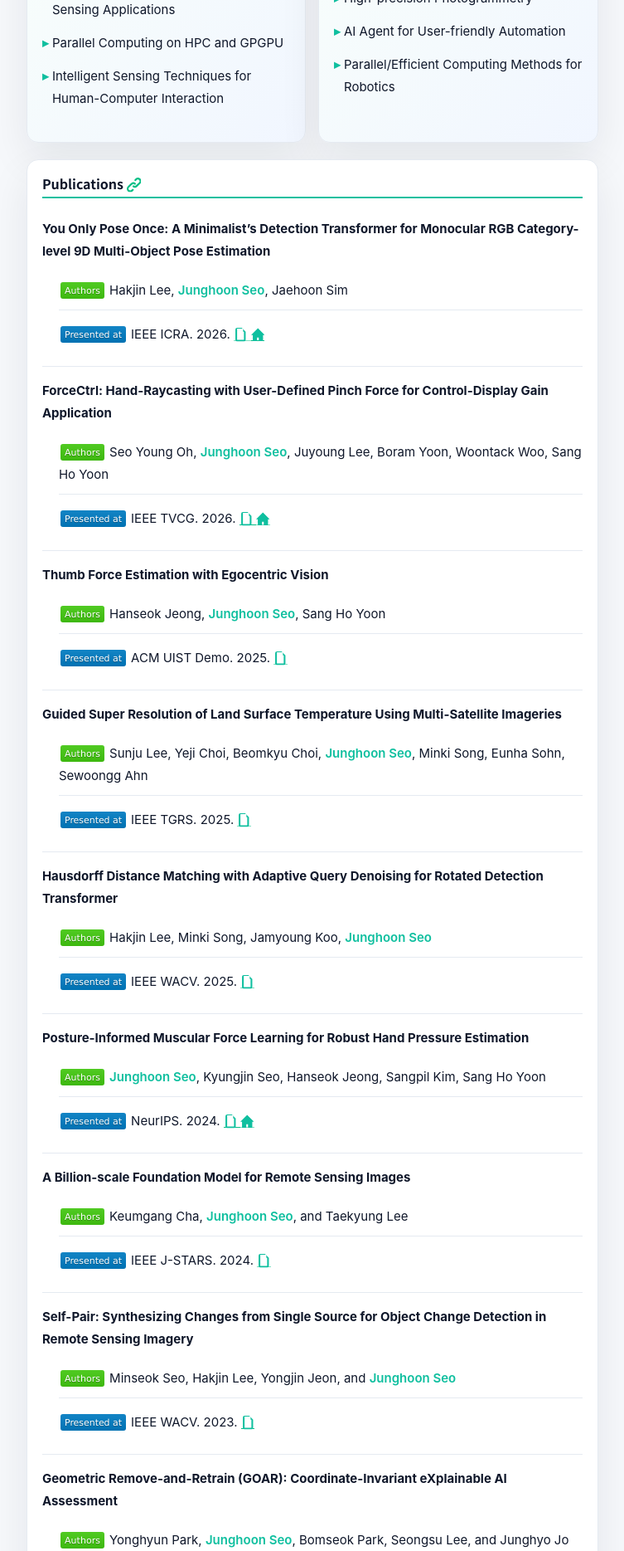
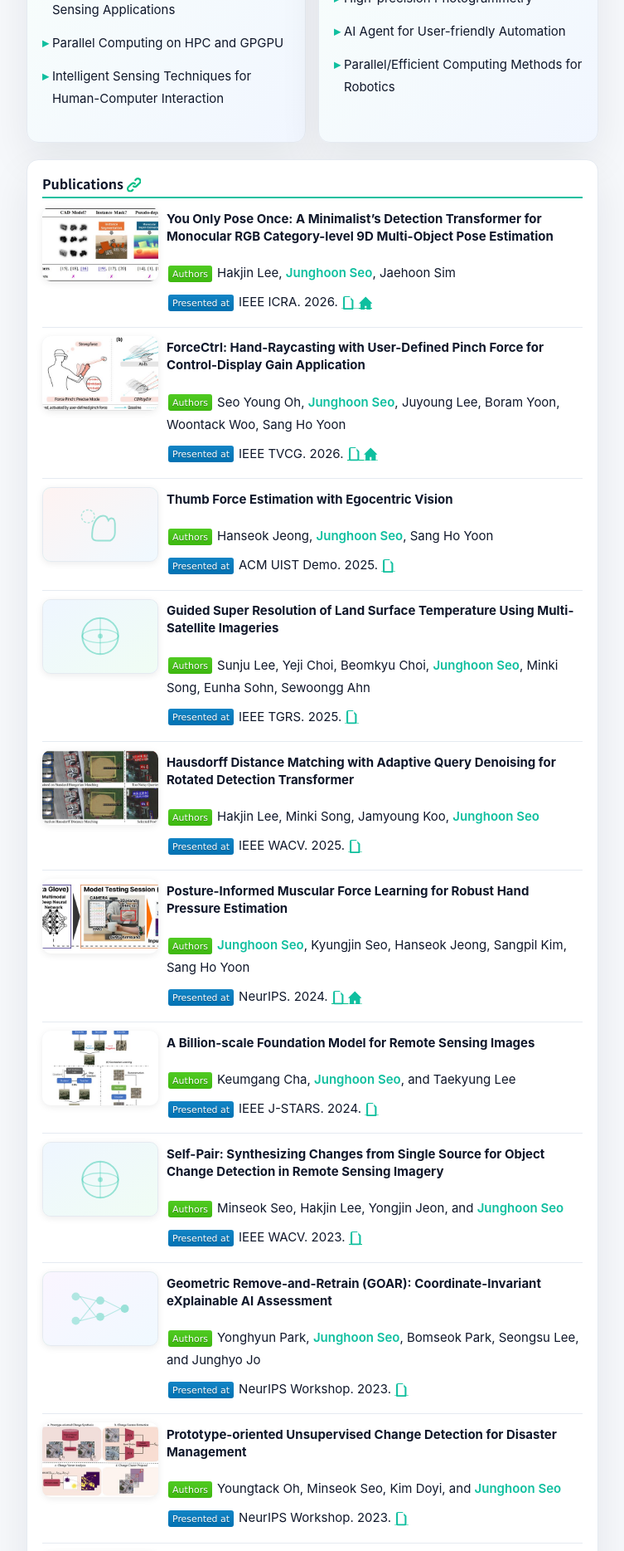
Before and after one commit to mikigom/mikigom.github.io, a Jekyll site: the page built from index.md, in a window 1280 px wide. Shown: the part 1221-3090 px from the top of the page at 83% size, without its empty margins (263-1016 px from the left). Built offline with Jekyll 4.4.1, drawn with Linux system fonts in a browser that asks for light colours.

Commit message:
feat: add publication thumbnails with card-style preview layout
Co-Authored-By: Claude Sonnet 4.6 <noreply@anthropic.com>

```diff
--- a/index.md
+++ b/index.md
@@ -68,80 +68,297 @@ show_title: false
 </article>
 </section>
 
-<section class="card card--wide card--papers" markdown="1">
+<section class="card card--wide card--papers">
 <h4>Publications <a href="https://scholar.google.com/citations?user=9KBQk-YAAAAJ&hl=en" aria-label="Google Scholar" title="Google Scholar">{% include icon.html id="link" width="14" height="14" %}</a></h4>
-* **You Only Pose Once: A Minimalist's Detection Transformer for Monocular RGB Category-level 9D Multi-Object Pose Estimation**
+
+<div class="pub-entry">
+  <div class="pub-thumb">
+    <img src="/assets/papers/yopo.jpg" alt="You Only Pose Once" loading="lazy" />
+  </div>
+  <div class="pub-text" markdown="1">
+
+**You Only Pose Once: A Minimalist's Detection Transformer for Monocular RGB Category-level 9D Multi-Object Pose Estimation**
   - <img height="10" src="/assets/-Authors-brightgreen.svg"> Hakjin Lee, <U>Junghoon Seo</U>, Jaehoon Sim
   - <img height="10" src="/assets/-Presented%20at-blue.svg"> IEEE ICRA. 2026. <a href="https://arxiv.org/abs/2508.14965" aria-label="Paper link" title="Paper link">{% include icon.html id="paper" width="14" height="14" %}</a> <a href="https://mikigom.github.io/YOPO-project-page/" aria-label="Project page link" title="Project Page">{% include icon.html id="home" width="14" height="14" %}</a>
-* **ForceCtrl: Hand-Raycasting with User-Defined Pinch Force for Control-Display Gain Application**
+  </div>
+</div>
+
+<div class="pub-entry">
+  <div class="pub-thumb">
+    <img src="/assets/papers/forcectrl.jpg" alt="ForceCtrl: Hand-Raycasting" loading="lazy" />
+  </div>
+  <div class="pub-text" markdown="1">
+
+**ForceCtrl: Hand-Raycasting with User-Defined Pinch Force for Control-Display Gain Application**
   - <img height="10" src="/assets/-Authors-brightgreen.svg"> Seo Young Oh, <U>Junghoon Seo</U>, Juyoung Lee, Boram Yoon, Woontack Woo, Sang Ho Yoon
   - <img height="10" src="/assets/-Presented%20at-blue.svg"> IEEE TVCG. 2026. <a href="https://ieeexplore.ieee.org/xpl/RecentIssue.jsp?punumber=2945" aria-label="Paper link" title="Paper link">{% include icon.html id="paper" width="14" height="14" %}</a> <a href="https://ohseo.github.io/projects/2025_01_forcectrl/" aria-label="Project page link" title="Project Page">{% include icon.html id="home" width="14" height="14" %}</a>
-* **Thumb Force Estimation with Egocentric Vision**
+  </div>
+</div>
+
+<div class="pub-entry">
+  <div class="pub-thumb pub-thumb--placeholder">
+    <img src="/assets/papers/placeholder-hci.svg" alt="placeholder" loading="lazy" />
+  </div>
+  <div class="pub-text" markdown="1">
+
+**Thumb Force Estimation with Egocentric Vision**
   - <img height="10" src="/assets/-Authors-brightgreen.svg"> Hanseok Jeong, <U>Junghoon Seo</U>, Sang Ho Yoon
   - <img height="10" src="/assets/-Presented%20at-blue.svg"> ACM UIST Demo. 2025. <a href="https://dl.acm.org/doi/10.1145/3746058.3760441" aria-label="Paper link" title="Paper link">{% include icon.html id="paper" width="14" height="14" %}</a>
-* **Guided Super Resolution of Land Surface Temperature Using Multi-Satellite Imageries**
+  </div>
+</div>
+
+<div class="pub-entry">
+  <div class="pub-thumb pub-thumb--placeholder">
+    <img src="/assets/papers/placeholder-rs.svg" alt="placeholder" loading="lazy" />
+  </div>
+  <div class="pub-text" markdown="1">
+
+**Guided Super Resolution of Land Surface Temperature Using Multi-Satellite Imageries**
   - <img height="10" src="/assets/-Authors-brightgreen.svg"> Sunju Lee, Yeji Choi, Beomkyu Choi, <U>Junghoon Seo</U>, Minki Song, Eunha Sohn, Sewoongg Ahn
   - <img height="10" src="/assets/-Presented%20at-blue.svg"> IEEE TGRS. 2025. <a href="https://ieeexplore.ieee.org/document/11011314" aria-label="Paper link" title="Paper link">{% include icon.html id="paper" width="14" height="14" %}</a>
-* **Hausdorff Distance Matching with Adaptive Query Denoising for Rotated Detection Transformer**
+  </div>
+</div>
+
+<div class="pub-entry">
+  <div class="pub-thumb">
+    <img src="/assets/papers/hdm-detr.jpg" alt="Hausdorff Distance Matching" loading="lazy" />
+  </div>
+  <div class="pub-text" markdown="1">
+
+**Hausdorff Distance Matching with Adaptive Query Denoising for Rotated Detection Transformer**
   - <img height="10" src="/assets/-Authors-brightgreen.svg"> Hakjin Lee, Minki Song, Jamyoung Koo, <U>Junghoon Seo</U>
   - <img height="10" src="/assets/-Presented%20at-blue.svg"> IEEE WACV. 2025. <a href="https://arxiv.org/abs/2305.07598" aria-label="Paper link" title="Paper link">{% include icon.html id="paper" width="14" height="14" %}</a>
-* **Posture-Informed Muscular Force Learning for Robust Hand Pressure Estimation**
+  </div>
+</div>
+
+<div class="pub-entry">
+  <div class="pub-thumb">
+    <img src="/assets/papers/pimforce.jpg" alt="Posture-Informed Muscular Force" loading="lazy" />
+  </div>
+  <div class="pub-text" markdown="1">
+
+**Posture-Informed Muscular Force Learning for Robust Hand Pressure Estimation**
   - <img height="10" src="/assets/-Authors-brightgreen.svg"> <U>Junghoon Seo</U>, Kyungjin Seo, Hanseok Jeong, Sangpil Kim, Sang Ho Yoon
   - <img height="10" src="/assets/-Presented%20at-blue.svg"> NeurIPS. 2024. <a href="https://neurips.cc/virtual/2024/poster/95565" aria-label="Paper link" title="Paper link">{% include icon.html id="paper" width="14" height="14" %}</a> <a href="https://pimforce.hcitech.org/" aria-label="Project page link" title="Project Page">{% include icon.html id="home" width="14" height="14" %}</a>
-* **A Billion-scale Foundation Model for Remote Sensing Images**
+  </div>
+</div>
+
+<div class="pub-entry">
+  <div class="pub-thumb">
+    <img src="/assets/papers/billion-rs.jpg" alt="Billion-scale Foundation Model" loading="lazy" />
+  </div>
+  <div class="pub-text" markdown="1">
+
+**A Billion-scale Foundation Model for Remote Sensing Images**
   - <img height="10" src="/assets/-Authors-brightgreen.svg"> Keumgang Cha, <U>Junghoon Seo</U>, and Taekyung Lee
   - <img height="10" src="/assets/-Presented%20at-blue.svg"> IEEE J-STARS. 2024. <a href="https://arxiv.org/abs/2304.05215" aria-label="Paper link" title="Paper link">{% include icon.html id="paper" width="14" height="14" %}</a>
-* **Self-Pair: Synthesizing Changes from Single Source for Object Change Detection in Remote Sensing Imagery**
+  </div>
+</div>
+
+<div class="pub-entry">
+  <div class="pub-thumb pub-thumb--placeholder">
+    <img src="/assets/papers/placeholder-rs.svg" alt="placeholder" loading="lazy" />
+  </div>
+  <div class="pub-text" markdown="1">
+
+**Self-Pair: Synthesizing Changes from Single Source for Object Change Detection in Remote Sensing Imagery**
   - <img height="10" src="/assets/-Authors-brightgreen.svg"> Minseok Seo, Hakjin Lee, Yongjin Jeon, and <U>Junghoon Seo</U>
   - <img height="10" src="/assets/-Presented%20at-blue.svg"> IEEE WACV. 2023. <a href="https://openaccess.thecvf.com/content/WACV2023/html/Seo_Self-Pair_Synthesizing_Changes_From_Single_Source_for_Object_Change_Detection_WACV_2023_paper.html" aria-label="Paper link" title="Paper link">{% include icon.html id="paper" width="14" height="14" %}</a>
-* **Geometric Remove-and-Retrain (GOAR): Coordinate-Invariant eXplainable AI Assessment**
+  </div>
+</div>
+
+<div class="pub-entry">
+  <div class="pub-thumb pub-thumb--placeholder">
+    <img src="/assets/papers/placeholder-ml.svg" alt="placeholder" loading="lazy" />
+  </div>
+  <div class="pub-text" markdown="1">
+
+**Geometric Remove-and-Retrain (GOAR): Coordinate-Invariant eXplainable AI Assessment**
   - <img height="10" src="/assets/-Authors-brightgreen.svg"> Yonghyun Park, <U>Junghoon Seo</U>, Bomseok Park, Seongsu Lee, and Junghyo Jo
   - <img height="10" src="/assets/-Presented%20at-blue.svg"> NeurIPS Workshop. 2023. <a href="https://openreview.net/forum?id=gh69Bu7k48" aria-label="Paper link" title="Paper link">{% include icon.html id="paper" width="14" height="14" %}</a>
-* **Prototype-oriented Unsupervised Change Detection for Disaster Management**
+  </div>
+</div>
+
+<div class="pub-entry">
+  <div class="pub-thumb">
+    <img src="/assets/papers/proto-cd.jpg" alt="Prototype-oriented Unsupervised CD" loading="lazy" />
+  </div>
+  <div class="pub-text" markdown="1">
+
+**Prototype-oriented Unsupervised Change Detection for Disaster Management**
   - <img height="10" src="/assets/-Authors-brightgreen.svg"> Youngtack Oh, Minseok Seo, Kim Doyi, and <U>Junghoon Seo</U>
   - <img height="10" src="/assets/-Presented%20at-blue.svg"> NeurIPS Workshop. 2023. <a href="https://arxiv.org/abs/2310.09759" aria-label="Paper link" title="Paper link">{% include icon.html id="paper" width="14" height="14" %}</a>
-* **Semi-Implicit Hybrid Gradient Methods with Application to Adversarial Robustness**
+  </div>
+</div>
+
+<div class="pub-entry">
+  <div class="pub-thumb">
+    <img src="/assets/papers/sihg.jpg" alt="Semi-Implicit Hybrid Gradient" loading="lazy" />
+  </div>
+  <div class="pub-text" markdown="1">
+
+**Semi-Implicit Hybrid Gradient Methods with Application to Adversarial Robustness**
   - <img height="10" src="/assets/-Authors-brightgreen.svg"> Beomsu Kim and <U>Junghoon Seo</U>
   - <img height="10" src="/assets/-Presented%20at-blue.svg"> AISTATS. 2022. <a href="https://arxiv.org/abs/2202.10523" aria-label="Paper link" title="Paper link">{% include icon.html id="paper" width="14" height="14" %}</a> <a href="https://slideslive.com/38980554/semiimplicit-hybrid-gradient-methods-with-application-to-adversarial-robustness" aria-label="Video link" title="Video link">{% include icon.html id="youtube" width="14" height="14" %}</a>
-* **Quantile Autoencoder with Abnormality Accumulation for Anomaly Detection of Multi-variate Sensor Data**
+  </div>
+</div>
+
+<div class="pub-entry">
+  <div class="pub-thumb pub-thumb--placeholder">
+    <img src="/assets/papers/placeholder-ml.svg" alt="placeholder" loading="lazy" />
+  </div>
+  <div class="pub-text" markdown="1">
+
+**Quantile Autoencoder with Abnormality Accumulation for Anomaly Detection of Multi-variate Sensor Data**
   - <img height="10" src="/assets/-Authors-brightgreen.svg"> Seunghyoung Ryu, Jiyeon Yim, <U>Junghoon Seo</U>, Yonggyun Yu, and Hogeon Seo
   - <img height="10" src="/assets/-Presented%20at-blue.svg"> IEEE Access. 2022. <a href="https://ieeexplore.ieee.org/abstract/document/9810961/" aria-label="Paper link" title="Paper link">{% include icon.html id="paper" width="14" height="14" %}</a>
-* **Contrastive Multiview Coding With Electro-Optics for SAR Semantic Segmentation**
+  </div>
+</div>
+
+<div class="pub-entry">
+  <div class="pub-thumb pub-thumb--placeholder">
+    <img src="/assets/papers/placeholder-rs.svg" alt="placeholder" loading="lazy" />
+  </div>
+  <div class="pub-text" markdown="1">
+
+**Contrastive Multiview Coding With Electro-Optics for SAR Semantic Segmentation**
   - <img height="10" src="/assets/-Authors-brightgreen.svg"> Keumgang Cha, <U>Junghoon Seo</U>, and Yeji Choi
   - <img height="10" src="/assets/-Presented%20at-blue.svg"> IEEE GRSL. 2021. <a href="https://ieeexplore.ieee.org/abstract/document/9537157?casa_token=BKmjojS1rVUAAAAA:fGEfg34u8sfBOI0rtnaq2vs2wNbFGDr3cjH-Hr9zHkKWsNwaa1EsNywaRz62t6V4jABWErGoPg" aria-label="Paper link" title="Paper link">{% include icon.html id="paper" width="14" height="14" %}</a>
-* **Training Domain-invariant Object Detector Faster with Feature Replay and Slow Learner**
+  </div>
+</div>
+
+<div class="pub-entry">
+  <div class="pub-thumb">
+    <img src="/assets/papers/domain-inv-det.jpg" alt="Training Domain-invariant Object Detector" loading="lazy" />
+  </div>
+  <div class="pub-text" markdown="1">
+
+**Training Domain-invariant Object Detector Faster with Feature Replay and Slow Learner**
   - <img height="10" src="/assets/-Authors-brightgreen.svg"> Chaehyeon Lee, <U>Junghoon Seo</U>, and Heechul Jung
   - <img height="10" src="/assets/-Presented%20at-blue.svg"> CVPR Workshop. 2021. <a href="https://arxiv.org/abs/2105.14693" aria-label="Paper link" title="Paper link">{% include icon.html id="paper" width="14" height="14" %}</a>
-* **On the Power of Deep but Naive Partial Label Learning**
+  </div>
+</div>
+
+<div class="pub-entry">
+  <div class="pub-thumb">
+    <img src="/assets/papers/naive-pll.jpg" alt="On the Power of Deep but Naive Partial Label" loading="lazy" />
+  </div>
+  <div class="pub-text" markdown="1">
+
+**On the Power of Deep but Naive Partial Label Learning**
   - <img height="10" src="/assets/-Authors-brightgreen.svg"> <U>Junghoon Seo</U> and Joon Suk Huh
   - <img height="10" src="/assets/-Presented%20at-blue.svg"> IEEE ICASSP. 2021. <a href="https://arxiv.org/abs/2010.11600" aria-label="Paper link" title="Paper link">{% include icon.html id="paper" width="14" height="14" %}</a>
-* **NL-LinkNet: Toward Lighter but More Accurate Road Extraction with Non-Local Operations**
+  </div>
+</div>
+
+<div class="pub-entry">
+  <div class="pub-thumb pub-thumb--placeholder">
+    <img src="/assets/papers/placeholder-rs.svg" alt="placeholder" loading="lazy" />
+  </div>
+  <div class="pub-text" markdown="1">
+
+**NL-LinkNet: Toward Lighter but More Accurate Road Extraction with Non-Local Operations**
   - <img height="10" src="/assets/-Authors-brightgreen.svg"> Yooseung Wang, <U>Junghoon Seo</U>, and Taegyun Jeon
   - <img height="10" src="/assets/-Presented%20at-blue.svg"> IEEE GRSL. 2021. <a href="https://ieeexplore.ieee.org/document/9336223?fbclid=IwAR05z_8K7UWYGS5Wb6kJEg_1BMGC2BpTXsV0bI8cpCqCKeLWAm8UHFXsEOw" aria-label="Paper link" title="Paper link">{% include icon.html id="paper" width="14" height="14" %}</a>
-* **Revisiting Classical Bagging with Modern Transfer Learning for On-the-fly Disaster Damage Detector**
+  </div>
+</div>
+
+<div class="pub-entry">
+  <div class="pub-thumb">
+    <img src="/assets/papers/bagging-disaster.jpg" alt="Revisiting Classical Bagging" loading="lazy" />
+  </div>
+  <div class="pub-text" markdown="1">
+
+**Revisiting Classical Bagging with Modern Transfer Learning for On-the-fly Disaster Damage Detector**
   - <img height="10" src="/assets/-Authors-brightgreen.svg"> <U>Junghoon Seo</U>, Seungwon Lee, Beomsu Kim, and Taegyun Jeon
   - <img height="10" src="/assets/-Presented%20at-blue.svg"> NeurIPS Workshop. 2019. <a href="https://arxiv.org/abs/1910.01911" aria-label="Paper link" title="Paper link">{% include icon.html id="paper" width="14" height="14" %}</a>
-* **Deep Closed-Form Subspace Clustering**
+  </div>
+</div>
+
+<div class="pub-entry">
+  <div class="pub-thumb">
+    <img src="/assets/papers/dcfsc.jpg" alt="Deep Closed-Form Subspace Clustering" loading="lazy" />
+  </div>
+  <div class="pub-text" markdown="1">
+
+**Deep Closed-Form Subspace Clustering**
   - <img height="10" src="/assets/-Authors-brightgreen.svg"> <U>Junghoon Seo</U>, Jamyoung Koo, and Taegyun Jeon
   - <img height="10" src="/assets/-Presented%20at-blue.svg"> ICCV Workshop. 2019. <a href="https://arxiv.org/abs/1908.09419" aria-label="Paper link" title="Paper link">{% include icon.html id="paper" width="14" height="14" %}</a>
-* **Why are Saliency Maps Noisy? Cause of and Solution to Noisy Saliency Maps**
+  </div>
+</div>
+
+<div class="pub-entry">
+  <div class="pub-thumb">
+    <img src="/assets/papers/noisy-saliency.jpg" alt="Why are Saliency Maps Noisy" loading="lazy" />
+  </div>
+  <div class="pub-text" markdown="1">
+
+**Why are Saliency Maps Noisy? Cause of and Solution to Noisy Saliency Maps**
   - <img height="10" src="/assets/-Authors-brightgreen.svg"> Beomsu Kim, <U>Junghoon Seo</U>, Jeongyeol Choe, Jamyoung Koo, Seunghyeon Jeon, and Taegyun Jeon
   - <img height="10" src="/assets/-Presented%20at-blue.svg"> ICCV Workshop. 2019. <a href="https://arxiv.org/abs/1902.04893" aria-label="Paper link" title="Paper link">{% include icon.html id="paper" width="14" height="14" %}</a>
-* **Bridging Adversarial Robustness and Gradient Interpretability**
+  </div>
+</div>
+
+<div class="pub-entry">
+  <div class="pub-thumb">
+    <img src="/assets/papers/bridge-adv.jpg" alt="Bridging Adversarial Robustness" loading="lazy" />
+  </div>
+  <div class="pub-text" markdown="1">
+
+**Bridging Adversarial Robustness and Gradient Interpretability**
   - <img height="10" src="/assets/-Authors-brightgreen.svg"> Beomsu Kim, <U>Junghoon Seo</U>, and Taegyun Jeon
   - <img height="10" src="/assets/-Presented%20at-blue.svg"> ICLR Workshop. 2019. <a href="https://arxiv.org/abs/1903.11626" aria-label="Paper link" title="Paper link">{% include icon.html id="paper" width="14" height="14" %}</a>
-* **RBox-CNN: Rotated Bounding Box based CNN for Ship Detection in Remote Sensing Image**
+  </div>
+</div>
+
+<div class="pub-entry">
+  <div class="pub-thumb pub-thumb--placeholder">
+    <img src="/assets/papers/placeholder-cv.svg" alt="placeholder" loading="lazy" />
+  </div>
+  <div class="pub-text" markdown="1">
+
+**RBox-CNN: Rotated Bounding Box based CNN for Ship Detection in Remote Sensing Image**
   - <img height="10" src="/assets/-Authors-brightgreen.svg"> Jamyoung Koo, <U>Junghoon Seo</U>, Seunghyun Jeon, Jeongyeol Choe, and Taegyun Jeon
   - <img height="10" src="/assets/-Presented%20at-blue.svg"> ACM SIGSPATIAL. 2018. <a href="https://dl.acm.org/citation.cfm?id=3274915" aria-label="Paper link" title="Paper link">{% include icon.html id="paper" width="14" height="14" %}</a>
-* **Noise-adding Methods of Saliency Map as Series of Higher Order Partial Derivative**
+  </div>
+</div>
+
+<div class="pub-entry">
+  <div class="pub-thumb">
+    <img src="/assets/papers/noise-saliency.jpg" alt="Noise-adding Methods of Saliency Map" loading="lazy" />
+  </div>
+  <div class="pub-text" markdown="1">
+
+**Noise-adding Methods of Saliency Map as Series of Higher Order Partial Derivative**
   - <img height="10" src="/assets/-Authors-brightgreen.svg"> <U>Junghoon Seo</U>, Jeongyeol Choe, Jamyoung Koo, SeungHyun Jeon, Beomsu Kim, and Taegyun Jeon
   - <img height="10" src="/assets/-Presented%20at-blue.svg"> ICML Workshop. 2018. <a href="https://arxiv.org/abs/1806.03000" aria-label="Paper link" title="Paper link">{% include icon.html id="paper" width="14" height="14" %}</a>
-* **Domain Adaptive Generation of Aircraft on Satellite Imagery via Simulated and Unsupervised Learning**
+  </div>
+</div>
+
+<div class="pub-entry">
+  <div class="pub-thumb">
+    <img src="/assets/papers/domain-aircraft.jpg" alt="Domain Adaptive Generation of Aircraft" loading="lazy" />
+  </div>
+  <div class="pub-text" markdown="1">
+
+**Domain Adaptive Generation of Aircraft on Satellite Imagery via Simulated and Unsupervised Learning**
   - <img height="10" src="/assets/-Authors-brightgreen.svg"> <U>Junghoon Seo</U>, Seunghyun Jeon, and Taegyun Jeon
   - <img height="10" src="/assets/-Presented%20at-blue.svg"> ACML Workshop. 2017. <a href="https://arxiv.org/abs/1806.03002" aria-label="Paper link" title="Paper link">{% include icon.html id="paper" width="14" height="14" %}</a>
-* **Multi-task Learning for Fine-grained Visual Classification of Aircraft**
+  </div>
+</div>
+
+<div class="pub-entry">
+  <div class="pub-thumb pub-thumb--placeholder">
+    <img src="/assets/papers/placeholder-cv.svg" alt="placeholder" loading="lazy" />
+  </div>
+  <div class="pub-text" markdown="1">
+
+**Multi-task Learning for Fine-grained Visual Classification of Aircraft**
   - <img height="10" src="/assets/-Authors-brightgreen.svg"> Seunghyun Jeon, <U>Junghoon Seo</U> and Taegyun Jeon
   - <img height="10" src="/assets/-Presented%20at-blue.svg"> ACML Workshop. 2017.
+  </div>
+</div>
+
 </section>
 
 <section class="card-grid">
```
